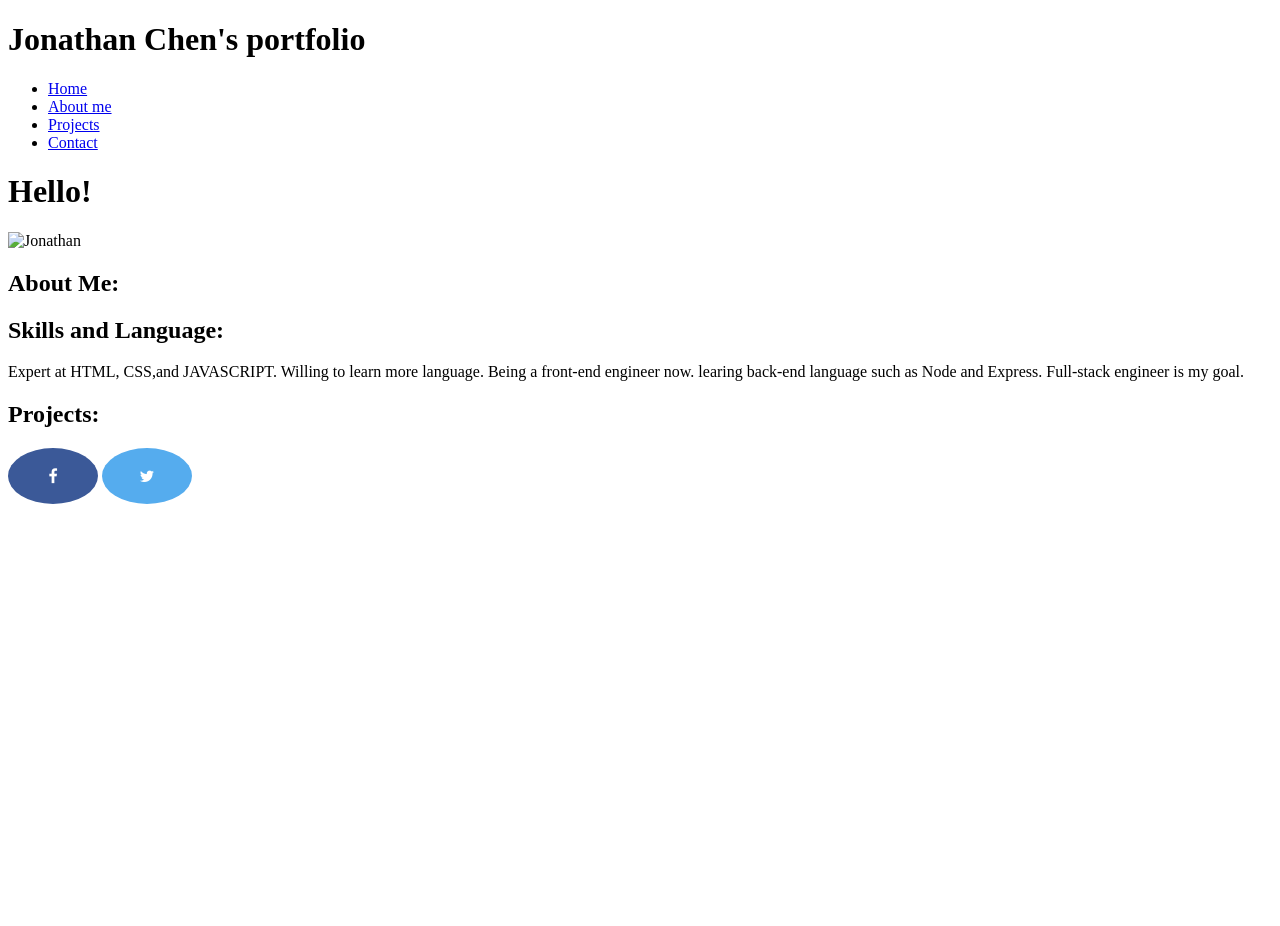
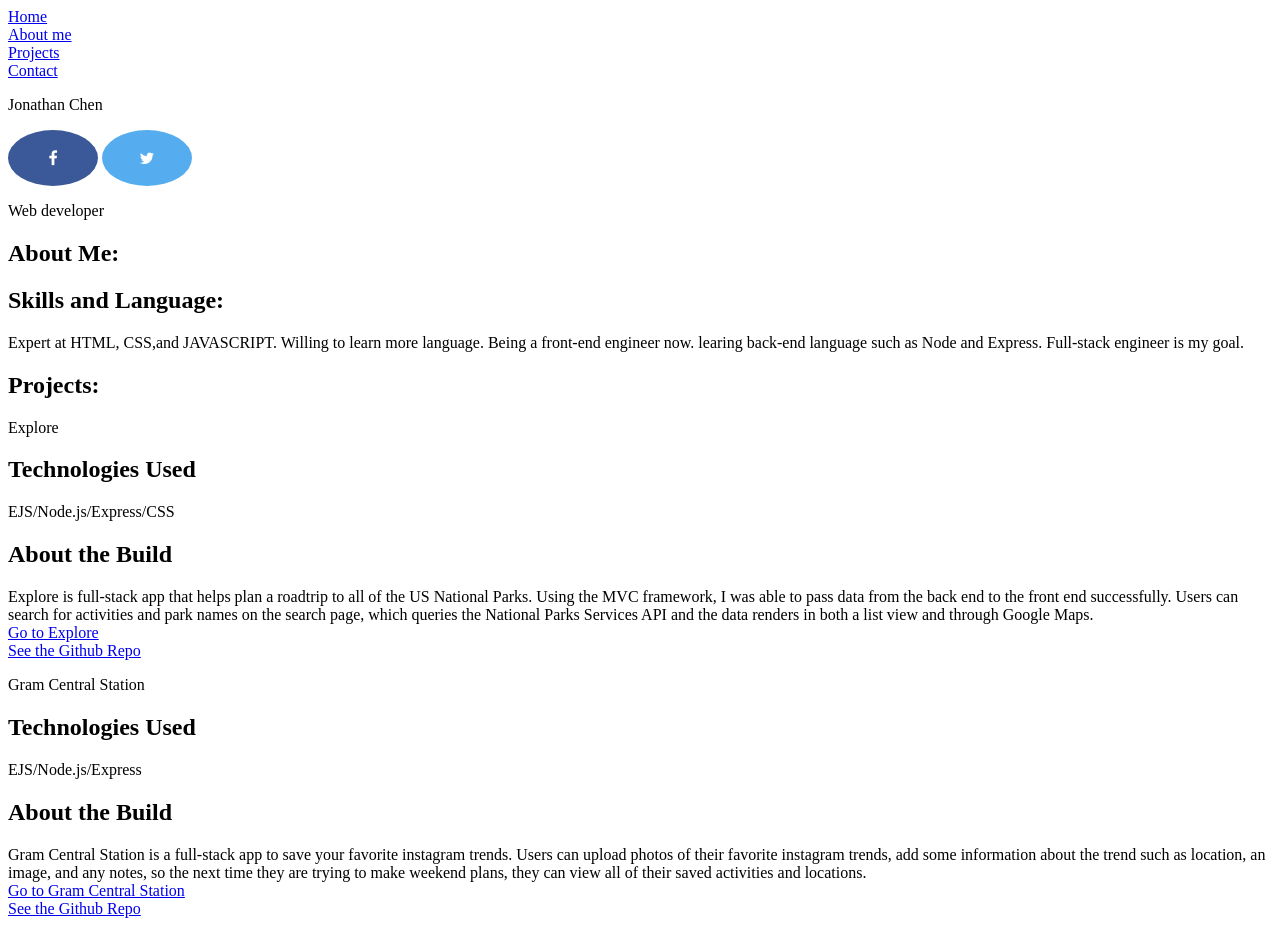
Before and after one commit to s4178jm/project-porfolio-site, a plain HTML site: page project-portfolio/index.html in a window 1280 px wide. Before the commit the page ends 800 px from the top, so only its background shows below. Drawn offline with Linux system fonts and the light colour scheme.

Commit message:
Add files via upload

```diff
--- a/project-portfolio/index.html
+++ b/project-portfolio/index.html
@@ -6,43 +6,79 @@
     <title>Jonathan Chen</title>
     <link rel="stylesheet" href="style.css">
     <link rel="stylesheet" href="https://cdnjs.cloudflare.com/ajax/libs/font-awesome/4.7.0/css/font-awesome.min.css">
+    <link href="https://fonts.googleapis.com/css?family=Oxanium&display=swap" rel="stylesheet">
+
 </head>
 <body>
     <header>
-        <h1 class="title">
-            Jonathan Chen's portfolio
-        </h1>
+    <div class="navWrapper">
         <div class="navBar">
-            <ul>
-                <li><a href="#">Home</a></li>
-                <li><a href="#">About me</a></li>
-                <li><a href="#">Projects</a></li>
-                <li><a href="#">Contact</a></li>
-            </ul>
+            <div><a class= "navLink" id="Home" href="#">Home</a></div>
+            <div><a class= "navLink" id="About me" href="#">About me</a></div>
+            <div><a class= "navLink" id="projects" href="#">Projects</a></div>
+            <div><a class= "navLink" id="Contact" href="#">Contact</a></div>
         </div>
+        <div class="headLine">
+            <p id="title">Jonathan Chen</p>
+        </div>
+        <div class="socialLinkGroup">
+            <a href="#" class="fa fa-facebook"></a>
+            <a href="#" class="fa fa-twitter"></a>
+        </div>
+    </div>
     </header>
-    <div class="image">
-        <h1 id="Gray">Hello!</h1>
-        <img src="#" alt="Jonathan">
+    <main>
+    <div class="pages" id="image">
+        <div class="homePicture"></div>
+        <div class="homeHeader"></div>
+        <div class="homeHeaderLine">
+            <p class="homeTag">Web developer</p>
+        </div>
     </div>
-    <div class="intro">
+    <div class="pages" id="intro">
         <h2 class="aboutMe">About Me:</h2>
         <p></p>
     </div>
-    <div class="skills">
+    <div class="pages" id="skills">
         <h2 class="aboutSkills">Skills and Language:</h2>
         <p>Expert at HTML, CSS,and JAVASCRIPT. Willing to learn more language. Being a front-end engineer now.
             learing back-end language such as Node and Express. Full-stack engineer is my goal.
 
         </p>
     </div>
-    <div class="projects">
+    <div class="pages" id="projectsList">
         <h2 class="projectsList">Projects:</h2>
-        <div class="pictures"></div>
+        <div class="workItem">
+            <a class="imageLink"href="https://explore-the-parks.herokuapp.com/"><div class="explore workImage"></div></a>
+            <div class="workText">
+              <p class="itemHeader">Explore</p>
+              <h2 class="textHeader">Technologies Used</h2>
+              <div class="languages">EJS/Node.js/Express/CSS</div>
+              <h2 class="textHeader">About the Build</h2>
+              <div class="sentence">Explore is full-stack app that helps plan a roadtrip to all of the US National Parks. Using the MVC framework, I was able to pass data from the back end to the front end successfully. Users can search for activities and park names on the search page, which queries the National Parks Services API and the data renders in both a list view and through Google Maps.</div>
+              <div class="workWebsite">
+                <a href="https://explore-the-parks.herokuapp.com/"><div class="workLinks deployedSite">Go to Explore</div></a>
+                <a href="https://github.com/aileenmwong/Explore-App"><div class="workLinks github">See the Github Repo</div></a>
+              </div>
+            </div>
+          </div>
+        <div class="workItem">
+            <a class="imageLink" href="https://blooming-gorge-62801.herokuapp.com/"><div class="gramCentralStation workImage"></div></a>
+            <div class="workText">
+              <p class="itemHeader">Gram Central Station</p>
+              <h2 class="textHeader">Technologies Used</h2>
+              <div class="languages">EJS/Node.js/Express</div>
+              <h2 class="textHeader">About the Build</h2>
+              <div class="sentence">Gram Central Station is a full-stack app to save your favorite instagram trends. Users can upload photos of their favorite instagram trends, add some information about the trend such as location, an image, and any notes, so the next time they are trying to make weekend plans, they can view all of their saved activities and locations.</div>
+              <div class="workWebsite">
+                <a href="https://blooming-gorge-62801.herokuapp.com/"><div class="workLinks deployedSite">Go to Gram Central Station</div></a>
+                <a href="https://github.com/aileenmwong/Gram-Central-Station"><div class="workLinks github">See the Github Repo</div></a>
+              </div>
+            </div>
+          </div>
     </div>
-    <div class="contact">
-        <a href="#" class="fa fa-facebook"></a>
-        <a href="#" class="fa fa-twitter"></a>
+    <div class="pages" id="contactMe">
     </div>
+    </main>
 </body>
 </html>
```
